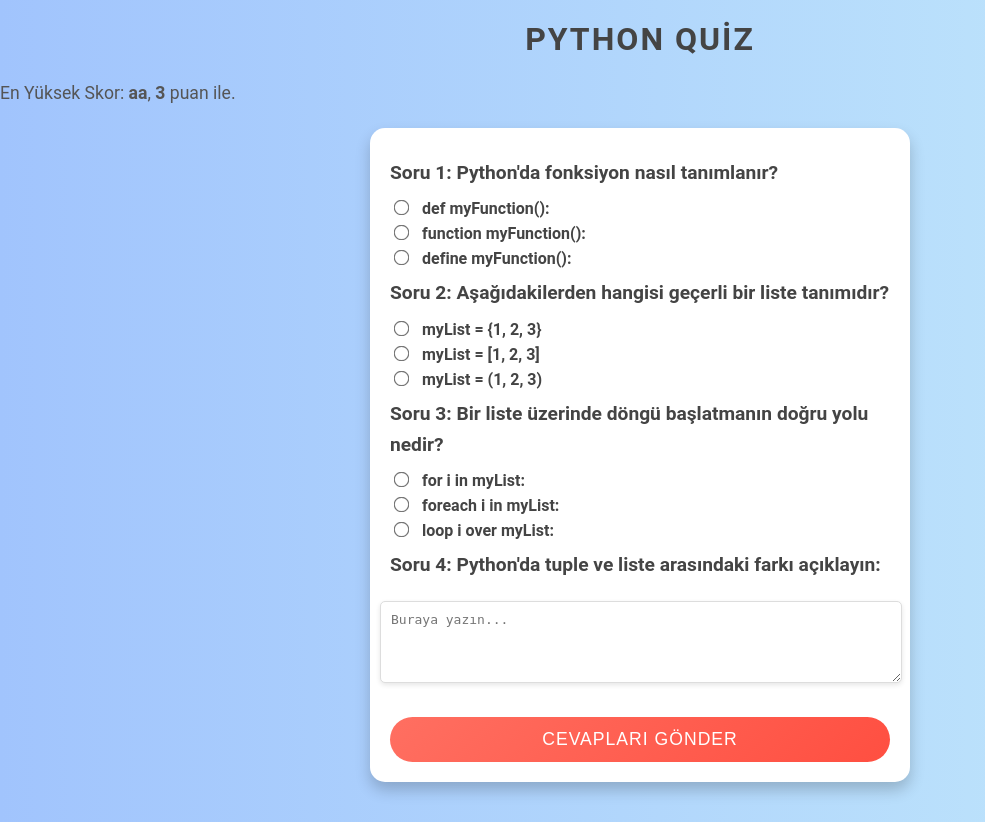
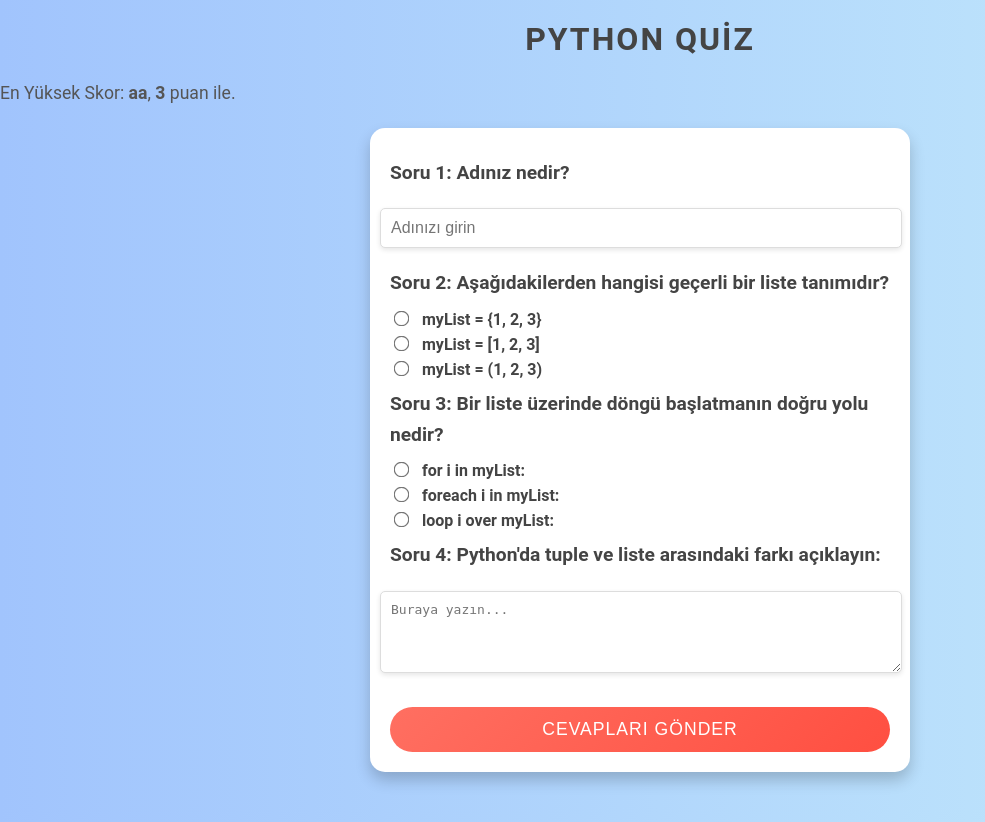
Before and after one commit to sametozlu/kodland, a Flask app: page / in a window 1280 px wide. Shown: the top 822 px of the page, without its empty margins (0-985 px from the left). Run offline with Flask 3, Linux system fonts and the light colour scheme; data comes from the database, SQL or seed files in the repository.

Commit message:
Update index.html

```diff
--- a/templates/index.html
+++ b/templates/index.html
@@ -14,10 +14,8 @@
         <p>Henüz kayıtlı bir skor yok.</p>
     {% endif %}
     <form action="/submit" method="POST">
-        <p><strong>Soru 1:</strong> Python'da fonksiyon nasıl tanımlanır?</p>
-        <label><input type="radio" name="function" value="def myFunction():"> def myFunction():</label>
-        <label><input type="radio" name="function" value="function myFunction():"> function myFunction():</label>
-        <label><input type="radio" name="function" value="define myFunction():"> define myFunction():</label>
+        <p><strong>Soru 1:</strong> Adınız nedir?</p>
+        <input type="text" name="name" placeholder="Adınızı girin">
 
         <p><strong>Soru 2:</strong> Aşağıdakilerden hangisi geçerli bir liste tanımıdır?</p>
         <label><input type="radio" name="list" value="myList = {1, 2, 3}"> myList = {1, 2, 3}</label>
```
